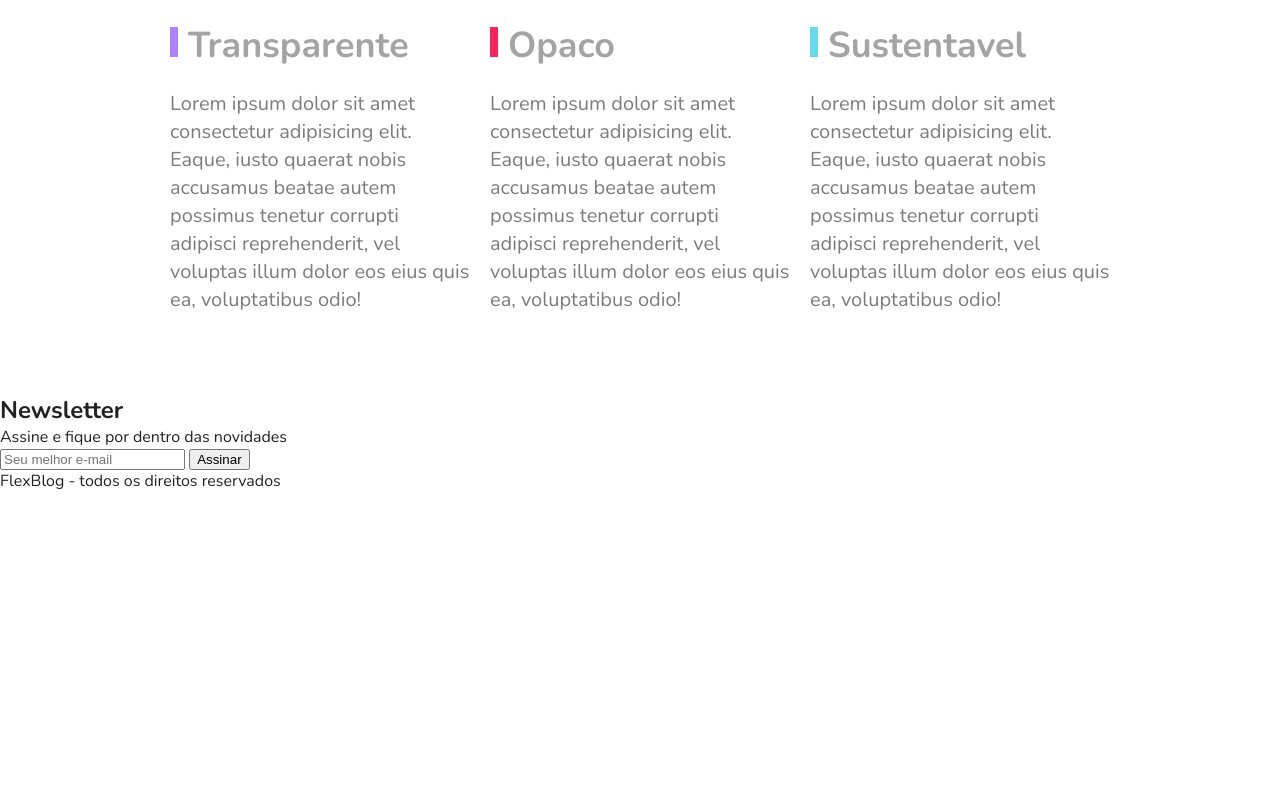
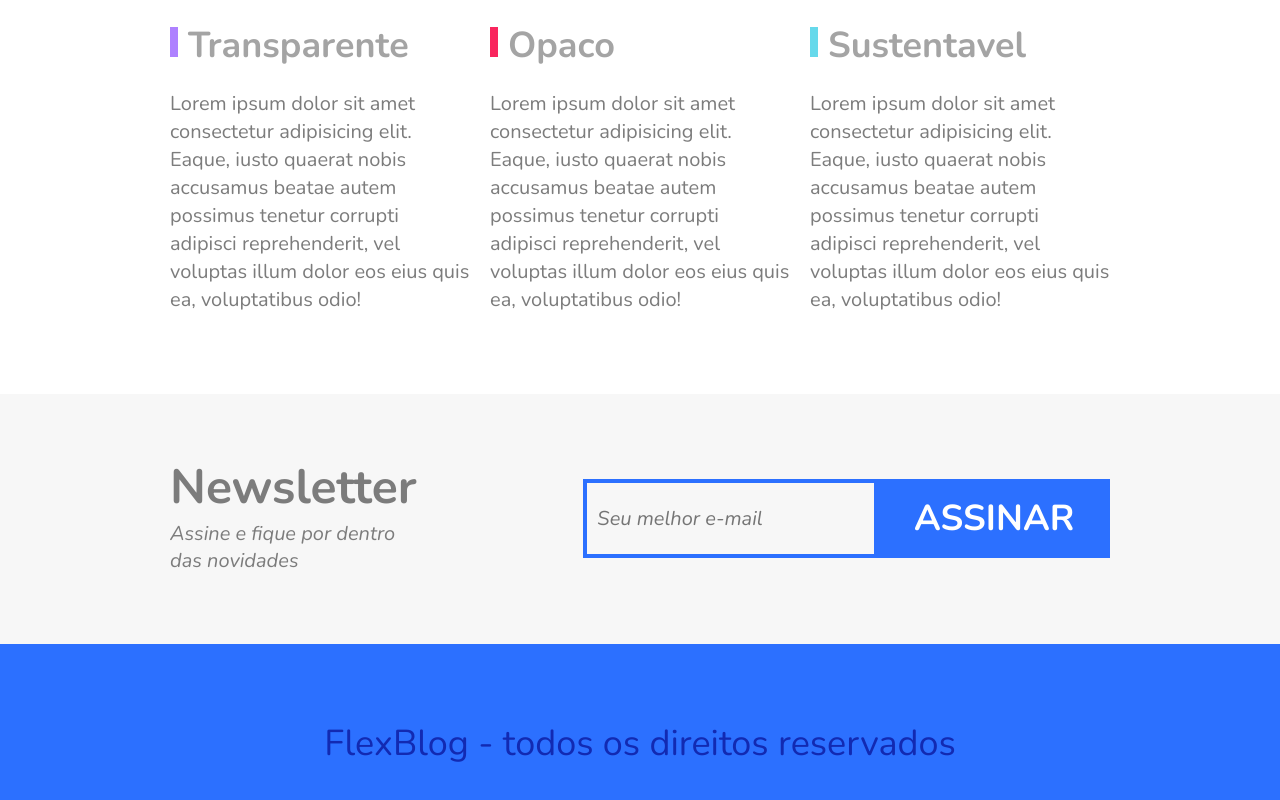
Before and after one commit to godrix/flexblog, a website: page index.html in a window 1280 px wide. Shown: the part 2940-3740 px from the top of the page. Before the commit the page ends 3432 px from the top, so only its background shows below. Drawn offline with nearby package versions, Linux system fonts and the light colour scheme.

Commit message:
added section footer

```diff
--- a/css/index.css
+++ b/css/index.css
@@ -311,5 +311,90 @@ background: var(--main-purple-color);
     .qualidade-item p{
       font-size: 1.25em;
       line-height: 1.4;
+      color:var(--main-text-color-gray);
+    }
+
+    /* NEWSLETTER */
+
+    .newsletter{
+      background: #f7f7f7;
+      padding: 60px calc((100% - var(--main-max-width))/2);
+      display: flex;
+      flex-wrap: wrap;
+    }
+    .newsletter-info{
+      flex:1 1 260px;
+      margin:0 10px;
+    }
+
+    .newsletter-info h1{
+      font-size: 3em;
+      color:var(--main-text-color-gray);
+    }
+
+    .newsletter-info p{
+      font-size :1.25em;
+      font-style:italic;
+      max-width: 230px;
       color:#7c7c7c;
+      margin-bottom: 10px;
     }
+
+    .newsletter-form{
+      flex:2 1 260px;
+      margin:0 10px;
+      align-self: center;
+      display: flex;
+      flex-wrap: wrap;
+    }
+
+    .newsletter-form input{
+      flex:3 1 200px;
+      font-size:1.25em;
+      color:#7c7c7c;
+      font-style: italic;
+      font-family: "Nunito", Arial, Helvetica, sans-serif;
+      border:4px solid var(--main-second-bg-color);
+      background: transparent;
+      padding: 15px 10px;
+      margin:0;
+      border-radius: 0px;
+    }
+
+    .newsletter-form button{
+      flex:1 1 200px;
+      font-family: "Nunito", Arial, Helvetica, sans-serif;
+      font-size: 2.25em;
+      font-weight: bold;
+      text-transform: uppercase;
+      background: var(--main-second-bg-color);
+      color:#FFFFFF;
+      margin:0px;
+      cursor: pointer;
+      border:0px;
+      padding: 15px 10px;
+    }
+
+    @media(max-width:600px){
+      .newsletter-form button{
+        font-size: 1.5em;
+      }
+    }
+
+
+    /* Footer */
+
+    .footer{
+      display: flex;
+      background: var(--main-second-bg-color);
+      height: 200px;
+      align-items: center;
+
+    }
+
+    .footer p{
+      flex:1;
+      text-align: center;
+      font-size: 2.25em;
+      color:var(--main-bg-color);
+    }
```
